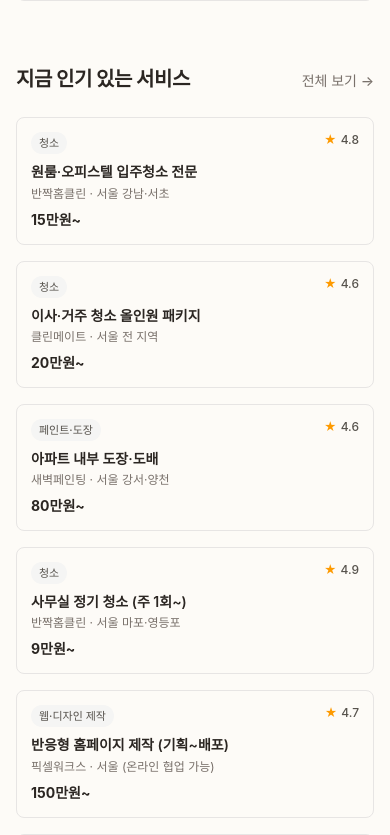
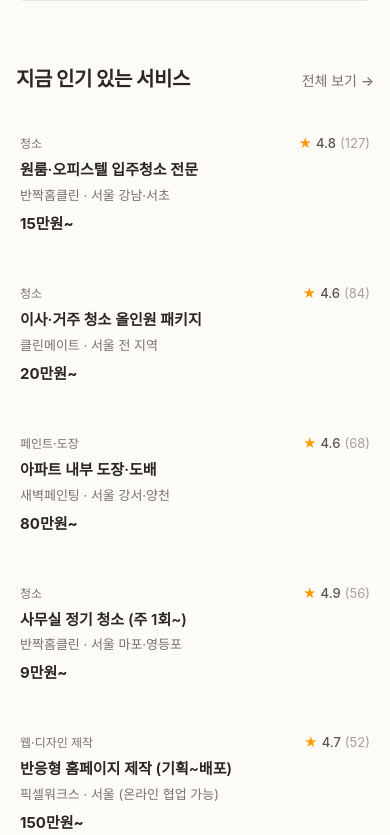
Before and after one commit to changhui98/allme, a Next.js app in the folder front/: page / in a window 390 px wide. Shown: the part 1885-2720 px from the top of the page. Built offline with nearby package versions, Linux system fonts and the light colour scheme; no server answers.

Commit message:
Refactor : 게시판 목록 모바일 — 2열 미니 카드를 1열 플랫 리스트로 재디자인 (hairline 구분·예산 앵커)

```diff
--- a/front/src/components/board/RequestCard.tsx
+++ b/front/src/components/board/RequestCard.tsx
@@ -14,7 +14,7 @@ export default function RequestCard({ post }: { post: RequestPost }) {
         <span className="request-card__date">{post.createdAt}</span>
       </div>
 
-      <div>
+      <div className="request-card__body">
         <h2 className="request-card__title">{post.title}</h2>
         <p className="request-card__meta">
           {post.authorNickname} · {post.region}
--- a/front/src/components/board/ServiceCard.tsx
+++ b/front/src/components/board/ServiceCard.tsx
@@ -30,7 +30,7 @@ export default function ServiceCard({ post }: { post: ServicePost }) {
           </span>
         </div>
 
-        <div>
+        <div className="service-card__body">
           <h2 className="service-card__title">{post.title}</h2>
           <p className="service-card__meta">
             {post.providerName} · {post.region}
--- a/front/src/styles/pages/board.css
+++ b/front/src/styles/pages/board.css
@@ -417,30 +417,49 @@
   color: var(--stone-200);
 }
 
-/* ---------- 모바일(<40rem) 미니 카드 — 게시판 목록을 2열로 압축 ----------
+/* ---------- 모바일(<40rem) 플랫 리스트 — 카드 chrome을 걷어내고 hairline 목록으로 ----------
    utilities.css의 .card-grid 브레이크포인트를 특이도(.board-page .card-grid)로
    전 구간 덮어쓰지 않도록, 예외적으로 max-width 쿼리로 모바일 구간만 한정한다. */
 
 @media (max-width: 39.9375rem) {
   .board-page .card-grid {
-    grid-template-columns: repeat(2, minmax(0, 1fr));
-    gap: 0.75rem;
+    margin-top: 0.5rem;
+    grid-template-columns: minmax(0, 1fr);
+    gap: 0;
   }
 
+  .board-page .card-grid > li + li {
+    border-top: 1px solid var(--border);
+  }
+
+  /* 카드 chrome 제거 — 타이포그래피와 hairline 구분선만 남긴다 */
   .request-card,
   .service-card__inner {
-    gap: 0.5rem;
-    padding: 0.875rem;
+    border: 0;
+    border-radius: 0;
+    background-color: transparent;
+    gap: 0.375rem;
+    padding: 1rem 0.25rem;
   }
 
+  /* pill → 텍스트 라벨 (좁은 폭의 박스 밀도를 줄인다) */
   .request-card .pill,
   .service-card__inner .pill {
-    overflow: hidden;
-    max-width: 100%;
-    padding: 0.1875rem 0.5rem;
-    font-size: 0.6875rem;
-    text-overflow: ellipsis;
-    white-space: nowrap;
+    border-radius: 0;
+    background-color: transparent;
+    padding: 0;
+    color: var(--stone-500);
+  }
+
+  .dark .request-card .pill,
+  .dark .service-card__inner .pill {
+    background-color: transparent;
+    color: var(--stone-400);
+  }
+
+  .request-card__head,
+  .service-card__head {
+    align-items: baseline;
   }
 
   .request-card__title,
@@ -449,30 +468,40 @@
     -webkit-box-orient: vertical;
     -webkit-line-clamp: 2;
     overflow: hidden;
-    font-size: 0.875rem;
-    line-height: 1.375;
+    font-size: 0.9375rem;
+    line-height: 1.45;
   }
 
   .request-card__meta,
   .service-card__meta {
     overflow: hidden;
-    font-size: 0.75rem;
-    line-height: 1rem;
+    font-size: 0.8125rem;
+    line-height: 1.25rem;
     text-overflow: ellipsis;
     white-space: nowrap;
   }
 
-  /* 좁은 폭에서 pill과 공존 불가 — 날짜는 우선순위가 낮아 숨김 */
-  .request-card__date {
-    display: none;
+  /* 마지막 줄 — 예산·일정(좌)과 받은 제안(우)을 한 행에 배치하기 위한 row-wrap */
+  .request-card {
+    flex-direction: row;
+    flex-wrap: wrap;
+    align-items: baseline;
   }
 
-  /* 라벨 열을 없애고 값만 세로로 — 값 자체(일정·예산)로 의미가 통한다 */
+  .request-card__head,
+  .request-card__body {
+    width: 100%;
+  }
+
   .request-card__facts {
-    grid-template-columns: minmax(0, 1fr);
-    row-gap: 0.125rem;
-    font-size: 0.75rem;
-    line-height: 1.125rem;
+    display: flex;
+    min-width: 0;
+    align-items: baseline;
+    column-gap: 0.375rem;
+    overflow: hidden;
+    font-size: 0.8125rem;
+    line-height: 1.25rem;
+    white-space: nowrap;
   }
 
   .request-card__fact-label {
@@ -482,35 +511,42 @@
   .request-card__fact-value {
     overflow: hidden;
     text-overflow: ellipsis;
-    white-space: nowrap;
   }
 
+  /* 예산이 줄 맨 앞의 앵커 — 뒤에 middot으로 일정과 구분 */
   .request-card__budget {
-    font-size: 0.875rem;
-    font-weight: 600;
+    order: -1;
+    font-size: 0.9375rem;
+    font-weight: 700;
+  }
+
+  .request-card__budget::after {
+    content: "·";
+    margin-left: 0.375rem;
+    font-weight: 400;
+    color: var(--stone-400);
   }
 
   .request-card__proposals {
+    margin-top: 0;
+    margin-left: auto;
     font-size: 0.75rem;
-    line-height: 1rem;
+    line-height: 1.25rem;
   }
 
-  .service-card__rating {
-    font-size: 0.75rem;
-    line-height: 1rem;
-  }
-
-  /* ★4.9만 남겨 pill과 별점이 head 한 줄에 공존하도록 */
-  .service-card__review-count {
-    display: none;
-  }
-
+  /* 해드려요 — 설명은 생략하고 가격이 앵커 */
   .service-card__desc {
     display: none;
   }
 
-  .service-card__price {
-    font-size: 0.875rem;
+  .service-card__rating {
+    font-size: 0.8125rem;
     line-height: 1.25rem;
   }
+
+  .service-card__price {
+    margin-top: 0.125rem;
+    font-size: 0.9375rem;
+    line-height: 1.375rem;
+  }
 }
```
